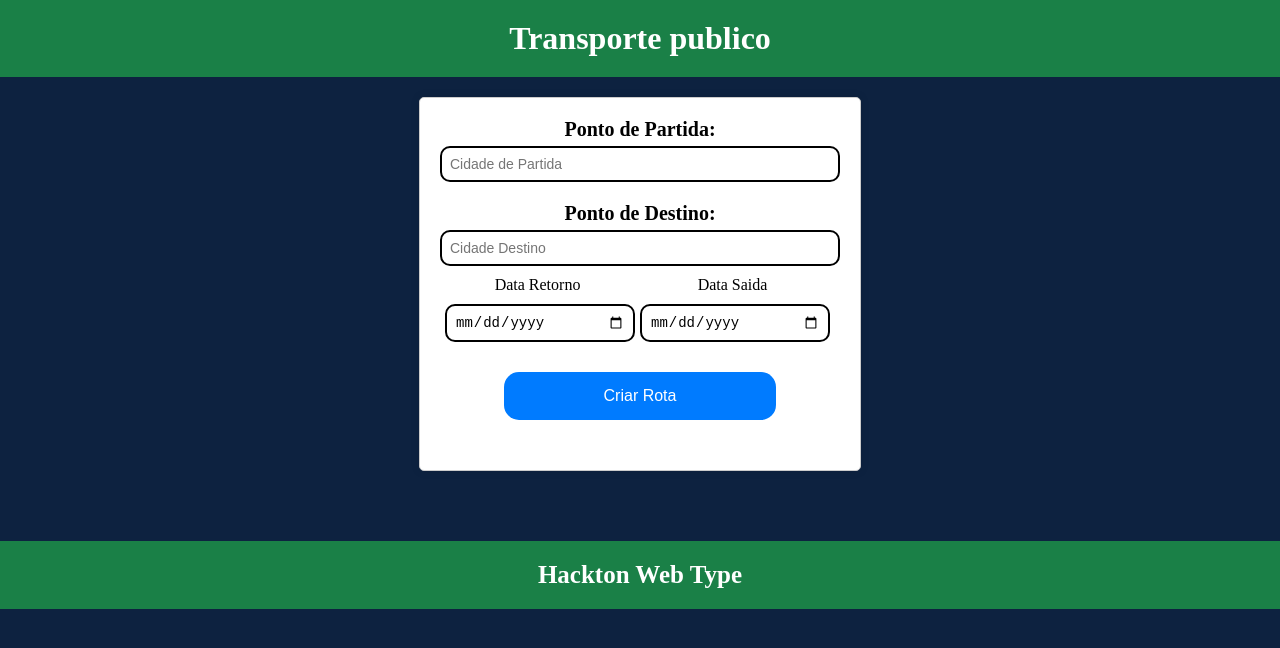
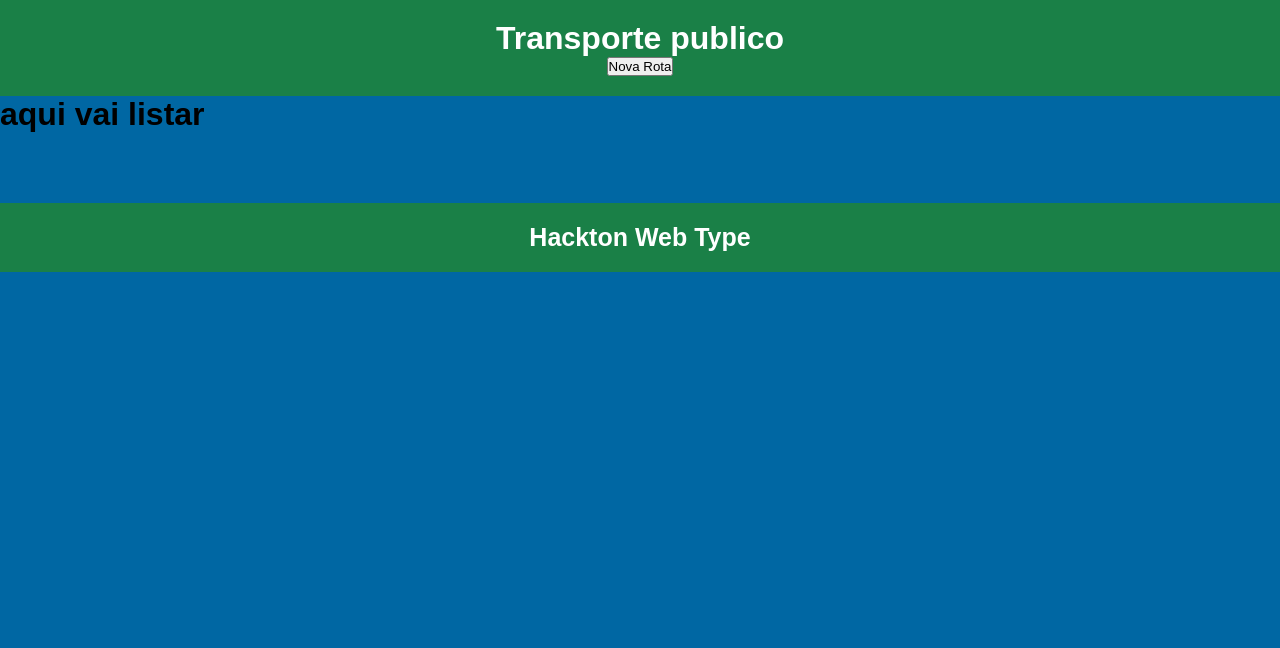
Before and after one commit to Guilhermecds/ProjetoReactHackaton, a React (Vite) app in the folder reacthackaton/: page / in a window 1280 px wide. Shown: the top 648 px of the page. Built offline with nearby package versions, Linux system fonts and the light colour scheme.

Commit message:
feat: formulario de cadastro de rotas  foi colocado em um modal

```diff
--- a/reacthackaton/src/App.tsx
+++ b/reacthackaton/src/App.tsx
@@ -4,16 +4,39 @@ import viteLogo from '/vite.svg'
 import { Header } from './Components/Header'
 import { Rotas } from './Components/Rotas'
 import { Footer } from './Components/Footer'
+import { CustomModal } from './Components/CustonModal'
+import { GlobalStyle } from './global'
 
 function App() {
-  const [count, setCount] = useState(0)
+
+
+
+  const [isVisibleModal, setIsVisibleModal] = useState(false)
+
+    function abrirModal() {
+        setIsVisibleModal(true)
+    }
+
+    function fecharModal() {
+        setIsVisibleModal(false)
+    }
 
   return (
     <>
 
-      <Header />
+      <GlobalStyle />
+      <Header
+        abrirModal={abrirModal}
+      />
 
-          <Rotas />
+          <Rotas
+             abrirModal={abrirModal}
+          />
+
+          <CustomModal
+            modalVisible={isVisibleModal}
+            fecharModal={fecharModal}
+          />
 
 
       <Footer />
--- a/reacthackaton/src/Components/CustonModal/style.tsx
+++ b/reacthackaton/src/Components/CustonModal/style.tsx
@@ -0,0 +1,140 @@
+import styled from 'styled-components'
+
+export const FormContainers = styled.form`
+
+    h2 {
+        color: var(--blue);
+        font-size: 1.5rem;
+        margin-bottom: 2rem;
+    }
+
+    input {
+        width: 96%;
+        padding: 10px;
+        border-radius: 8px;
+        border: 1px solid #d7d7d7;
+        background-color: #e7e9ee;
+        font-size: 1rem;
+
+        &::placeholder {
+            color: var(--text-body);
+        }
+    }
+
+    textarea {
+        width: 96%;
+        padding: 10px;
+        border-radius: 8px;
+        border: 1px solid #d7d7d7;
+        background-color: #e7e9ee;
+        font-size: 1rem;
+
+        &::placeholder {
+            color: var(--text-body);
+        }
+        margin-top:  1rem;
+    }
+
+    button[type='submit'] {
+        width: 100%;
+        padding: 0 1.5rem;
+        height: 4rem;
+        background-color: #03bb85;
+        color: #fff;
+        border-radius: 8px;
+        border: 0;
+        font-size: 1rem;
+        margin-top: 1.5rem;
+
+        &:hover {
+            filter: brightness(0.9);
+        }
+
+    }
+
+    button[type='button'] {
+        width: 100%;
+        padding: 0 1.5rem;
+        height: 4rem;
+        background-color: #933b27;
+        color: #fff;
+        border-radius: 8px;
+        border: 0;
+        font-size: 1rem;
+        margin-top: 1.5rem;
+
+        &:hover {
+            filter: brightness(0.9);
+        }
+
+    }
+
+`;
+
+
+// Criando os componentes estilizados
+export const FormContainer = styled.form`
+  max-width: 400px;
+  margin: 20px auto;
+  padding: 20px;
+  border: 1px solid #ccc;
+  border-radius: 5px;
+  box-shadow: 0 0 10px rgba(0, 0, 0, 0.1);
+  background-color: #fff
+`;
+
+export const FormGroup = styled.div`
+  margin-bottom: 20px;
+  text-align:center;
+`;
+
+export const Label = styled.label`
+  display: block;
+  font-size: 14px;
+  margin-bottom: 5px;
+  text-align: center;
+  font-size: 20px;
+  font-weight: bold
+`;
+
+export const Input = styled.input`
+  width: 95%;
+  padding: 8px;
+  // margin-left: 5px;
+  font-size: 14px;
+  border: 2px solid ;
+  border-radius: 10px;
+`;
+
+
+export const InputDate = styled.input`
+  margin-top: 10px;
+  width: 170px;
+  padding: 8px;
+  margin-left: 5px;
+  font-size: 14px;
+  border: 2px solid ;
+  border-radius: 10px;
+`;
+
+
+export const Button = styled.button`
+  background-color: #007bff;
+  color: #fff;
+  margin: 10px auto;
+  padding: 15px 100px;
+  font-size: 16px;
+  border: none;
+  border-radius: 15px;
+  cursor: pointer;
+  &:hover {
+    background-color: #0056b3;
+  }
+`;
+
+// export const Icon = styled(FontAwesomeIcon)`
+//   position: absolute;
+//   top: 242px;
+//   color: black;
+//   margin-left: 15px;
+// `;
--- a/reacthackaton/src/Components/Header/index.tsx
+++ b/reacthackaton/src/Components/Header/index.tsx
@@ -1,7 +1,7 @@
 import "./estilo.css"
 
 interface PropsHeader {
-    // abrirModal: () => void;
+    abrirModal: () => void;
 }
 
 
@@ -15,6 +15,13 @@ export const Header = (props: PropsHeader) => {
                 <h1>Transporte publico</h1>
 
             </div>
+
+            <button
+                    type="button"
+                    onClick={props.abrirModal}
+                >
+                    Nova Rota
+                </button>
         </header>
 
 
--- a/reacthackaton/src/Components/Rotas/index.tsx
+++ b/reacthackaton/src/Components/Rotas/index.tsx
@@ -4,73 +4,16 @@ import styled from 'styled-components';
 import { FontAwesomeIcon } from '@fortawesome/react-fontawesome';
 import { faMapMarker, faUser } from '@fortawesome/free-solid-svg-icons';
 import  './estilo.css'
-// interface PropsHeader {
-//     // abrirModal: () => void;
-// }
-
-// Estados para armazenar os valores dos inputs
-// const [startPoint, setStartPoint] = useState('');
-// const [endPoint, setEndPoint] = useState('');
-
-// Função para lidar com o envio do formulário
-// const handleSubmit = (e) => {
-//     e.preventDefault();
-//     // Lógica para criar uma rota com startPoint e endPoint
-//     console.log('Criar rota:', startPoint, endPoint);
-// };
 
 
-export const Rotas = () => {
+interface PropsRotas {
+    abrirModal: () => void;
+}
+
+
+export const Rotas = (props: PropsRotas) => {
     return (
-        <FormContainer /*onSubmit={handleSubmit} */>
-            <FormGroup>
-                <Label>Ponto de Partida:</Label>
-                <Input
-                type="text"
-                placeholder="Cidade de Partida"
-
-                // value={startPoint}
-                // onChange={(e) => setStartPoint(e.target.value)}
-                // required
-                />
-            </FormGroup>
-            <FormGroup>
-                <Label>Ponto de Destino:</Label>
-                <Input
-                    type="text"
-                    placeholder="Cidade Destino"
-                // value={endPoint}
-                // onChange={(e) => setEndPoint(e.target.value)}
-                // required
-                />
-
-                <div style={{ display: "flex" }}>
-
-                    <div style={{ marginTop: "10px" }}>
-                        <p>Data Retorno</p>
-                        <InputDate
-                            type="date"
-                        // value={endPoint}
-                        // onChange={(e) => setEndPoint(e.target.value)}
-                        // required
-                        />
-                    </div>
-
-                    <div style={{ marginTop: "10px" }}>
-                        <p>Data Saida</p>
-                        <InputDate
-                            type="date"
-                        // value={endPoint}
-                        // onChange={(e) => setEndPoint(e.target.value)}
-                        // required
-                        />
-                    </div>
-                </div>
-            </FormGroup>
-            <FormGroup>
-                <Button type="submit">Criar Rota</Button>
-            </FormGroup>
-        </FormContainer>
+        <h1>aqui vai listar</h1>
 
     )
 }
--- a/reacthackaton/src/Components/Rotas/styles.ts
+++ b/reacthackaton/src/Components/Rotas/styles.ts
@@ -1,69 +1,13 @@
-import { FontAwesomeIcon } from '@fortawesome/react-fontawesome';
-import styled from 'styled-components';
+// import { FontAwesomeIcon } from '@fortawesome/react-fontawesome';
+// import styled from 'styled-components';
 
-// Criando os componentes estilizados
-export const FormContainer = styled.form`
-  max-width: 400px;
-  margin: 20px auto;
-  padding: 20px;
-  border: 1px solid #ccc;
-  border-radius: 5px;
-  box-shadow: 0 0 10px rgba(0, 0, 0, 0.1);
-  background-color: #fff
-`;
-
-export const FormGroup = styled.div`
-  margin-bottom: 20px;
-  text-align:center;
-`;
-
-export const Label = styled.label`
-  display: block;
-  font-size: 14px;
-  margin-bottom: 5px;
-  text-align: center;
-  font-size: 20px;
-  font-weight: bold
-`;
-
-export const Input = styled.input`
-  width: 95%;
-  padding: 8px;
-  // margin-left: 5px;
-  font-size: 14px;
-  border: 2px solid ;
-  border-radius: 10px;
-`;
-
-
-export const InputDate = styled.input`
-  margin-top: 10px;
-  width: 170px;
-  padding: 8px;
-  margin-left: 5px;
-  font-size: 14px;
-  border: 2px solid ;
-  border-radius: 10px;
-`;
-
-
-export const Button = styled.button`
-  background-color: #007bff;
-  color: #fff;
-  margin: 10px auto;
-  padding: 15px 100px;
-  font-size: 16px;
-  border: none;
-  border-radius: 15px;
-  cursor: pointer;
-  &:hover {
-    background-color: #0056b3;
-  }
-`;
-
-export const Icon = styled(FontAwesomeIcon)`
-  position: absolute;
-  top: 242px;
-  color: black;
-  margin-left: 15px;
-`;
+// // Criando os componentes estilizados
+// export const FormContainer = styled.form`
+//   max-width: 400px;
+//   margin: 20px auto;
+//   padding: 20px;
+//   border: 1px solid #ccc;
+//   border-radius: 5px;
+//   box-shadow: 0 0 10px rgba(0, 0, 0, 0.1);
+//   background-color: #fff
+// `
--- /dev/null
+++ b/reacthackaton/src/global.ts
@@ -0,0 +1,70 @@
+import { createGlobalStyle } from 'styled-components'
+
+export const GlobalStyle = createGlobalStyle`
+
+    :root {
+        --background: #0067a3;
+        --blue: #004269;
+        --text-body: #363f5f;
+        --background-modal: #f0f2f5;
+
+        --blue-light: #6933ff;
+    }
+
+    * {
+        margin: 0;
+        padding: 0;
+    }
+
+    body {
+        background-color: var(--background);
+    }
+
+    body, input-security, textarea, button {
+        font-family: Arial, Helvetica, sans-serif;
+    }
+
+    button {
+        cursor: pointer;
+    }
+
+    [disabled] {
+        opacity: 0.6;
+        cursor: not-allowed;
+    }
+
+    .react-modal-overlay{
+        background: rgba(0,0,0,0.5);
+
+        position: fixed;
+        top: 0;
+        left: 0;
+        right: 0;
+        bottom: 0;
+
+        display: flex;
+        align-items: center;
+        justify-content: center;
+    }
+    .react-modal-content{
+        max-width:100%;
+        max-width: 576px;
+        background: var(--background-modal);
+        padding: 3rem;
+        position: relative;
+        border-radius: 0.24rem;
+    }
+    .react-modal-close {
+        position: absolute;
+        right: 1.5rem;
+        top: 1.5rem;
+        border: 0;
+        background: transparent;
+        transition: filter 0.2s;
+        &:hover {
+            filter: brightness(0.8);
+        }
+    }
+
+
+`
```
Also changed, not shown: reacthackaton/src/Components/CustonModal/index.tsx (+49 -101 lines).
